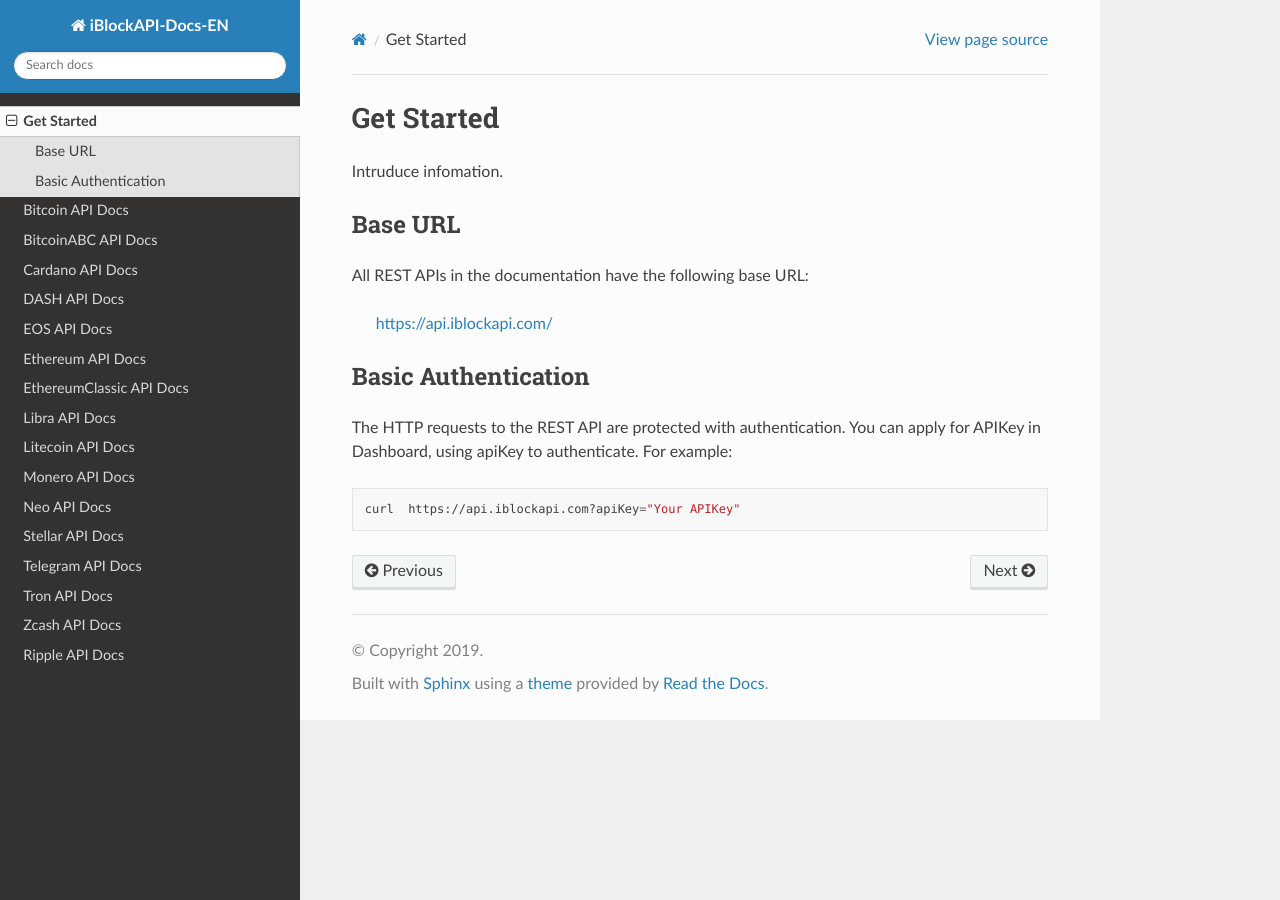
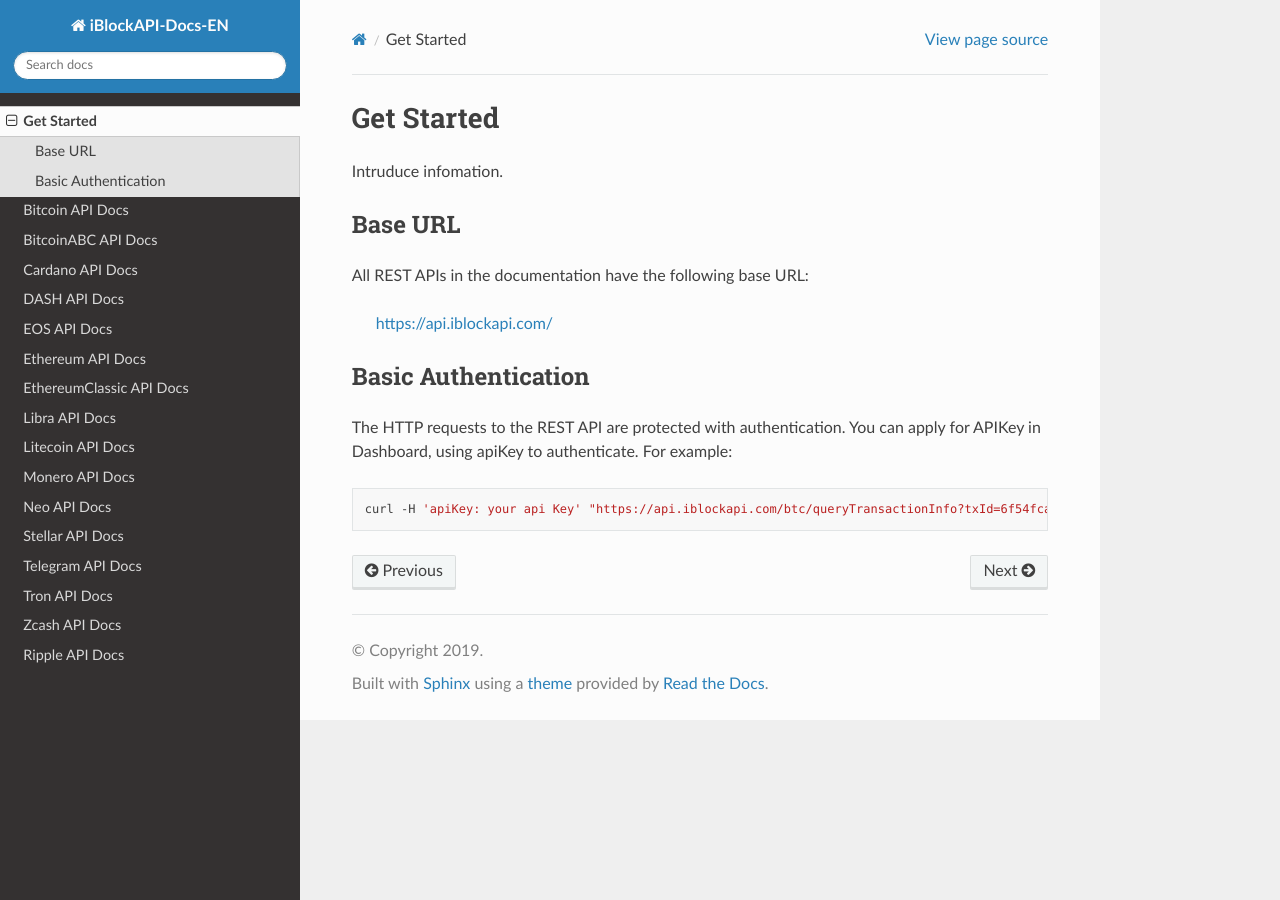
Before and after one commit to iBlockAPI/API-Docs, a Sphinx documentation site: the page built from source/getstarted.rst, in a window 1280 px wide. Built offline with Sphinx 7.4.7 and the Read the Docs theme 2.0.0, drawn with Linux system fonts in a browser that asks for light colours.

Commit message:
Update getstarted.rst

```diff
--- a/source/getstarted.rst
+++ b/source/getstarted.rst
@@ -14,4 +14,4 @@ The HTTP requests to the REST API are protected with authentication. You can app
 
 .. code-block:: bash
 
-    curl  https://api.iblockapi.com?apiKey="Your APIKey"
+    curl -H 'apiKey: your api Key' "https://api.iblockapi.com/btc/queryTransactionInfo?txId=6f54fcaec5553af2284da5917f52be3a82295531508886a254ff767a36ae73cd"
```
